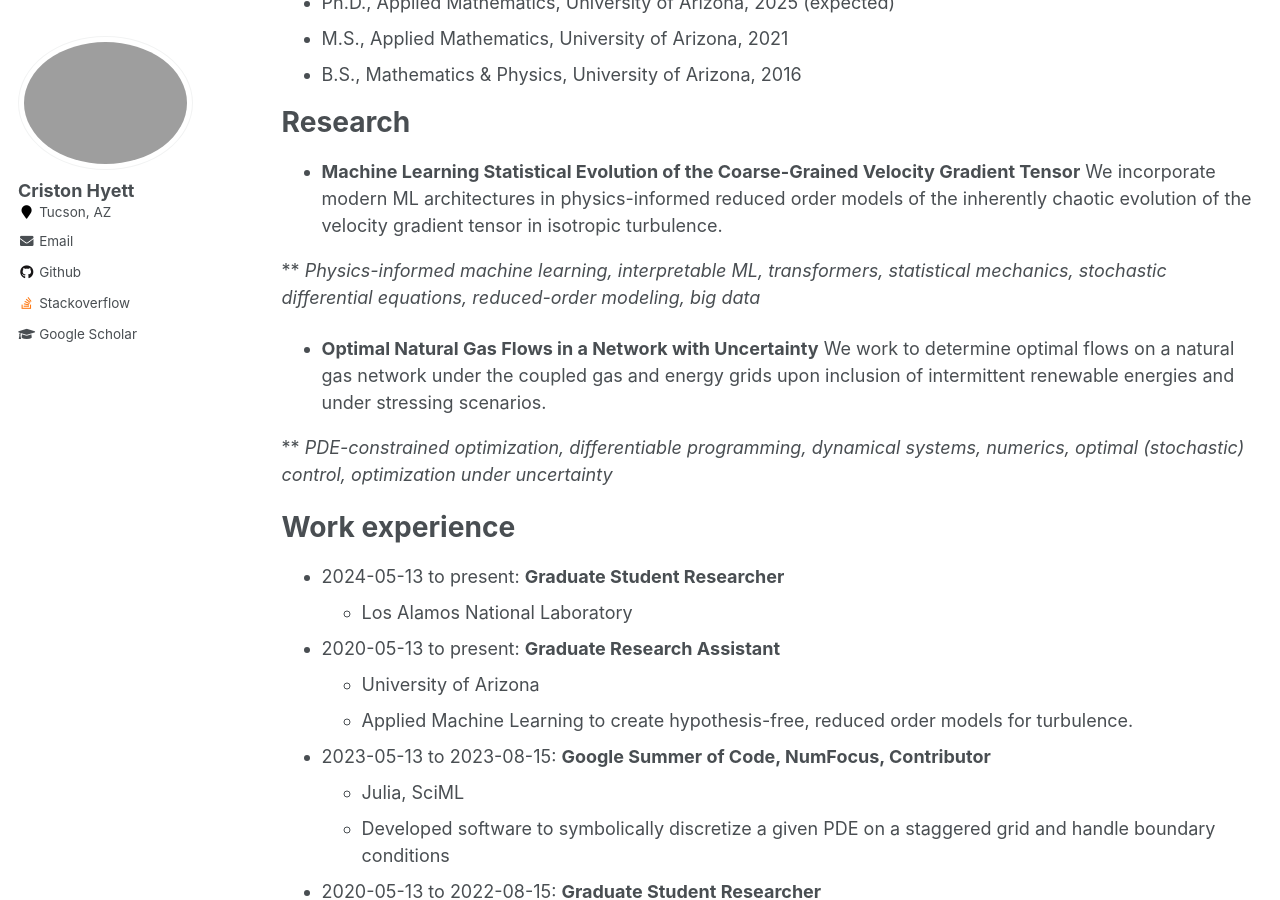
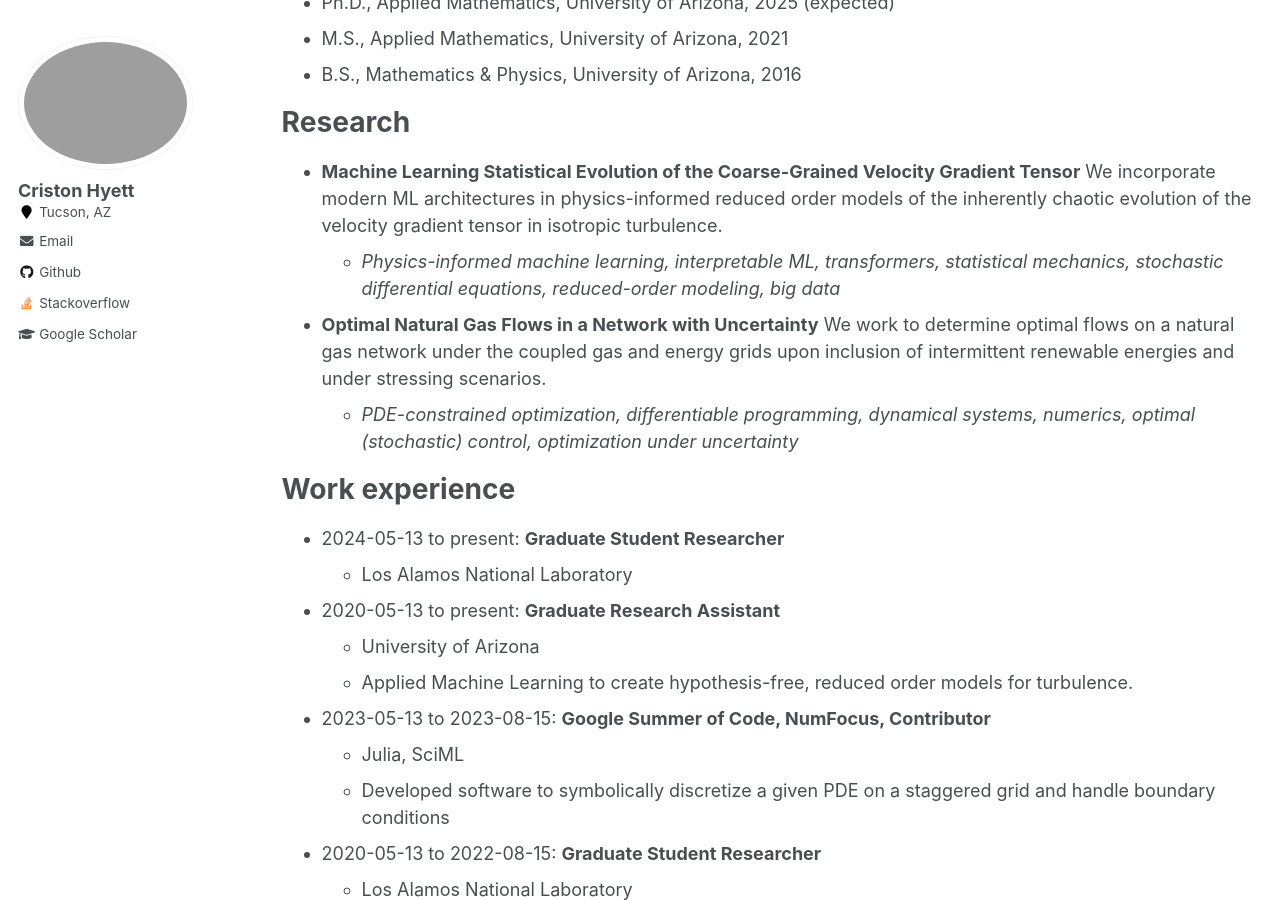
Before and after one commit to cmhyett/cmhyett.github.io, a Jekyll site: the page built from markdown_generator/cv.md, in a window 1280 px wide and 900 px high, scrolled down 452 px. Built offline with Jekyll 4.4.1, drawn with Linux system fonts in a browser that asks for light colours.

Commit message:
formatting

```diff
--- a/markdown_generator/cv.md
+++ b/markdown_generator/cv.md
@@ -27,13 +27,11 @@
 ======
 * __Machine Learning Statistical Evolution of the Coarse-Grained Velocity Gradient Tensor__
 We incorporate modern ML architectures in physics-informed reduced order models of the inherently chaotic evolution of the velocity gradient tensor in isotropic turbulence.
-
-** *Physics-informed machine learning, interpretable ML, transformers, statistical mechanics, stochastic differential equations, reduced-order modeling, big data*
+  * *Physics-informed machine learning, interpretable ML, transformers, statistical mechanics, stochastic differential equations, reduced-order modeling, big data*
 
 * __Optimal Natural Gas Flows in a Network with Uncertainty__
 We work to determine optimal flows on a natural gas network under the coupled gas and energy grids upon inclusion of intermittent renewable energies and under stressing scenarios.
-
-** *PDE-constrained optimization, differentiable programming, dynamical systems, numerics, optimal (stochastic) control, optimization under uncertainty*
+  * *PDE-constrained optimization, differentiable programming, dynamical systems, numerics, optimal (stochastic) control, optimization under uncertainty*
 
 
 Work experience
```
